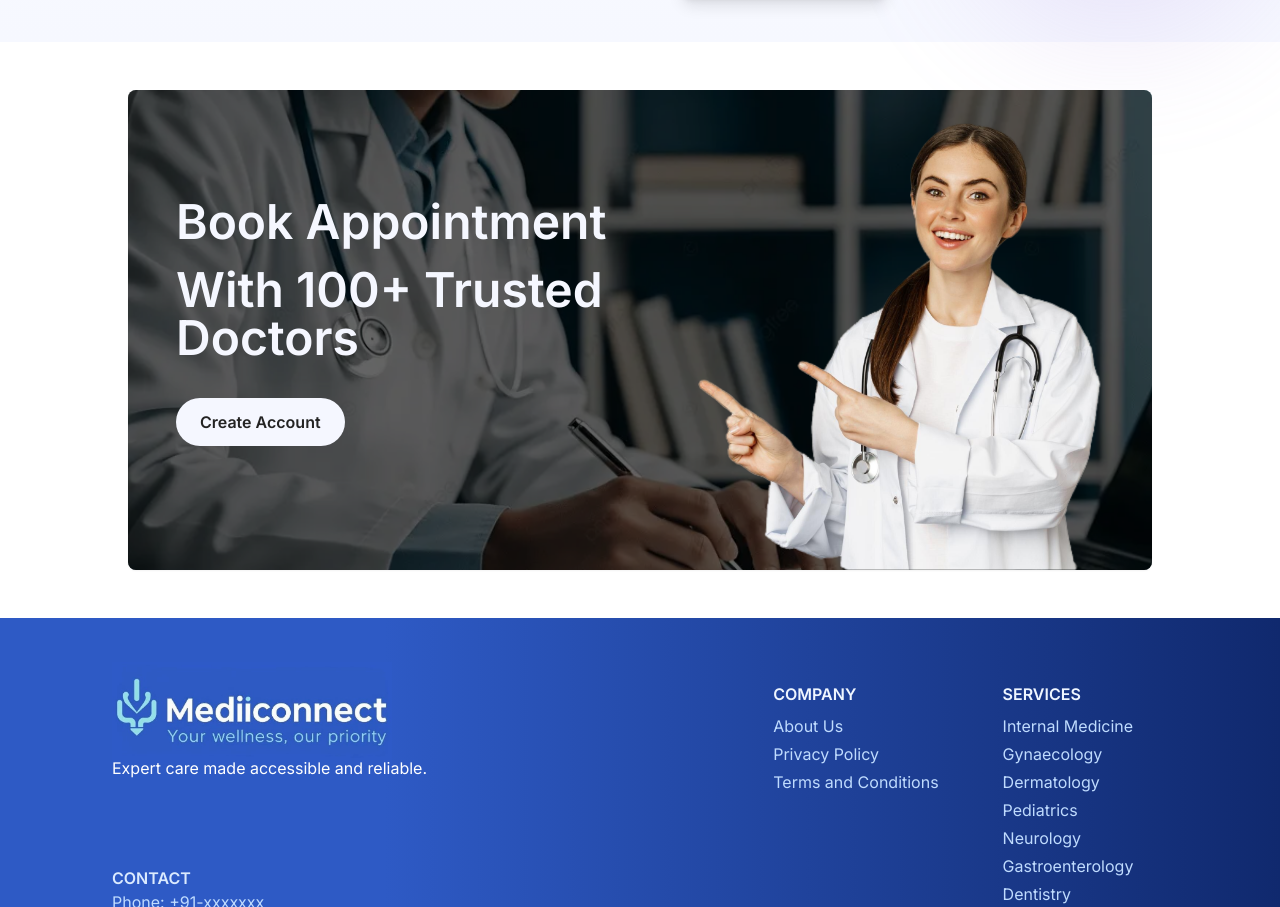
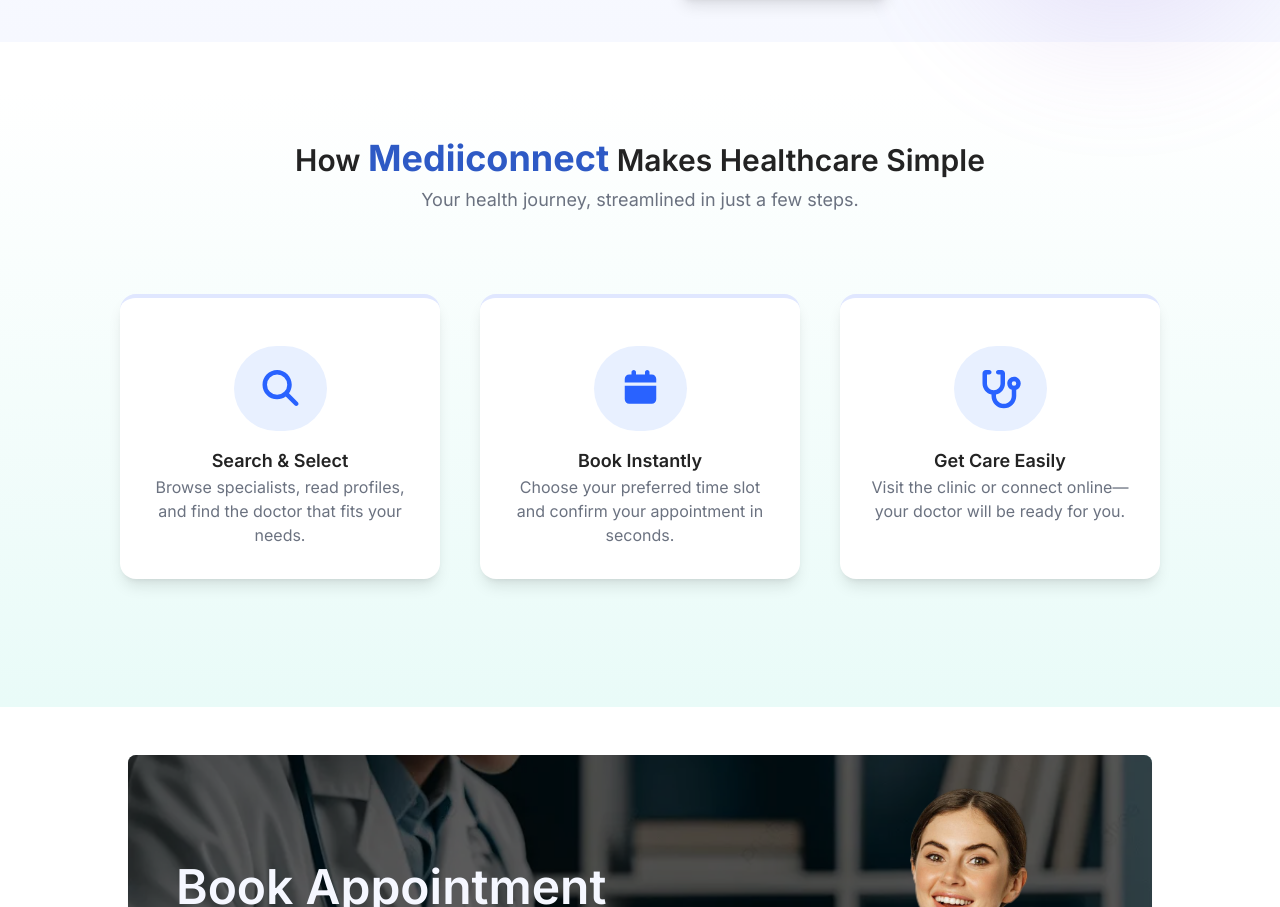
Before and after one commit to SaheliRoy11/MediiConnect, a React (Vite) app in the folder frontend/: page / in a window 1280 px wide. Shown: the part 2279-3186 px from the top of the page. Built offline with nearby package versions, Linux system fonts and the light colour scheme.

Commit message:
Create How It Works Section

```diff
--- a/frontend/package.json
+++ b/frontend/package.json
@@ -10,6 +10,10 @@
     "preview": "vite preview"
   },
   "dependencies": {
+    "@fortawesome/free-brands-svg-icons": "^7.1.0",
+    "@fortawesome/free-regular-svg-icons": "^7.1.0",
+    "@fortawesome/free-solid-svg-icons": "^7.1.0",
+    "@fortawesome/react-fontawesome": "^3.1.1",
     "@tailwindcss/vite": "^4.1.17",
     "axios": "^1.13.2",
     "react": "^19.2.0",
--- /dev/null
+++ b/frontend/src/components/HowItWorks.jsx
@@ -0,0 +1,65 @@
+import { FontAwesomeIcon } from "@fortawesome/react-fontawesome";
+import { library } from "@fortawesome/fontawesome-svg-core";
+import { fas } from "@fortawesome/free-solid-svg-icons";
+library.add(fas);
+
+function HowItWorks() {
+  return (
+    <section className="w-full mb-12 py-12 bg-gradient-to-b from-[#ffffff] to-[#E9FBF8]">
+      <h1 className="text-3xl font-semibold text-textColor text-center">
+        How <span className="text-primary font-bold text-4xl">Mediiconnect</span> Makes
+        Healthcare Simple
+      </h1>
+
+      <p className="text-lg text-gray-500 text-center mt-2">
+        Your health journey, streamlined in just a few steps.
+      </p>
+
+      <div className="py-20 flex justify-center gap-10">
+        <div className="w-1/4 rounded-2xl shadow-lg bg-white flex flex-col items-center py-8 px-6 border-t-4 border-[#e0e7ff]">
+          <div className="bg-[#E8F0FF] rounded-full p-6 m-4">
+            <FontAwesomeIcon
+              icon="fa-solid fa-magnifying-glass"
+              className="text-4xl text-[#2962FF]"
+            />
+          </div>
+          <p className="text-lg font-semibold text-textColor">Search & Select</p>
+          <p className="text-textMuted text-center">
+            Browse specialists, read profiles, and find the doctor that fits
+            your needs.
+          </p>
+        </div>
+
+        <div className="w-1/4 rounded-2xl shadow-lg bg-white flex flex-col items-center py-8 px-6 border-t-4 border-[#e0e7ff]">
+          <div className="bg-[#E8F0FF] rounded-full p-6 m-4">
+            <FontAwesomeIcon
+              icon="fa-solid fa-calendar"
+              className="text-4xl text-[#2962FF]"
+            />
+          </div>
+          <p className="text-lg font-semibold text-textColor">Book Instantly</p>
+          <p className="text-textMuted text-center">
+            Choose your preferred time slot and confirm your appointment in
+            seconds.
+          </p>
+        </div>
+
+        <div className="w-1/4 rounded-2xl shadow-lg bg-white flex flex-col items-center py-8 px-6 border-t-4 border-[#e0e7ff]">
+          <div className="bg-[#E8F0FF] rounded-full p-6 m-4">
+            <FontAwesomeIcon
+              icon="fa-solid fa-stethoscope"
+              className="text-4xl text-[#2962FF]"
+            />
+          </div>
+          <p className="text-lg font-semibold text-textColor">Get Care Easily</p>
+          <p className="text-textMuted text-center">
+            Visit the clinic or connect online—your doctor will be ready for
+            you.
+          </p>
+        </div>
+      </div>
+    </section>
+  );
+}
+
+export default HowItWorks;
--- a/frontend/src/pages/Home.jsx
+++ b/frontend/src/pages/Home.jsx
@@ -1,5 +1,6 @@
 import Banner from "../components/Banner";
 import Header from "../components/Header";
+import HowItWorks from "../components/HowItWorks";
 import SpecialityMenu from "../components/SpecialityMenu";
 import TopDoctors from "../components/TopDoctors";
 
@@ -9,6 +10,7 @@
       <Header />
       <SpecialityMenu />
       <TopDoctors />
+      <HowItWorks />
       <Banner />
     </div>
   );
--- a/frontend/tailwind.config.js
+++ b/frontend/tailwind.config.js
@@ -7,6 +7,7 @@
         primary: "#2e5ac5",
         ice: "#f5f7ff",
         textColor: "#232323",
+        textMuted: "#6b7280",
         lightBlue: "#cfd7f6",
         lavenderMist: "#dad5f3",
         peachVeil: "#f8d7ba",
```
Also changed, not shown: 1 other file (tests, documents, lock files or other folders).
